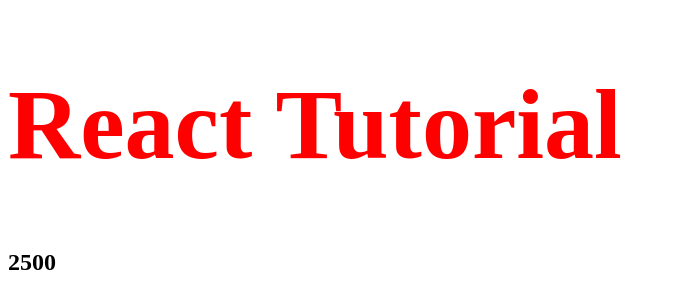
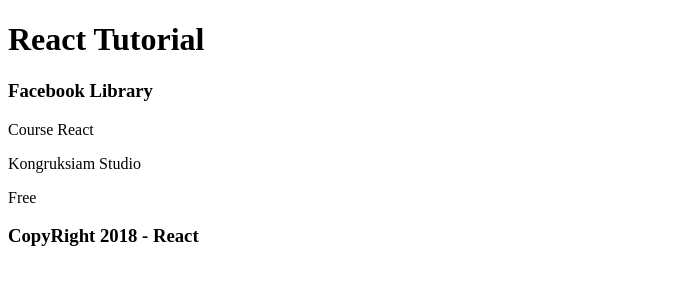
Before and after one commit to earth1168/ReactT, a React (Create React App) app in the folder hello-react/: page / in a window 1280 px wide. Shown: the top 308 px of the page, without its empty margins (0-676 px from the left). Built offline with nearby package versions, Linux system fonts and the light colour scheme.

Commit message:
Property - Component

```diff
--- a/hello-react/src/App.js
+++ b/hello-react/src/App.js
@@ -1,19 +1,21 @@
 import React, { Component } from 'react';
+import Footer from './Footer';
+import Content from './Content';
+import Header from './Header';
 //สร้าง component - JSX
 
 class App extends Component {
   render(){
-    var mystlye={
-      fontSize:100,
-      color:'#FF0000'
-    }
     return(
       <div>
-      <h1 style={mystlye}>React Tutorial</h1>
-      <h2>{50*50}</h2>
-      </div>
-    )
+          <Header/>
+          <Content title="Course React" name="Kongruksiam Studio" price="Free" />
+          <Footer/>
+     </div>
+    );
   }
 }
 
+
+
 export default App;
--- /dev/null
+++ b/hello-react/src/Content.js
@@ -0,0 +1,15 @@
+import React, { Component } from 'react';
+
+class Content extends Component{
+    render(){
+      return(
+        <div>
+            <h3>Facebook Library</h3>
+            <p>{this.props.title}  </p>
+            <p>{this.props.name}  </p>
+            <p>{this.props.price}  </p>
+       </div>
+      );
+    }
+  }
+  export default Content;
--- /dev/null
+++ b/hello-react/src/Footer.js
@@ -0,0 +1,12 @@
+import React, { Component } from 'react';
+
+class Footer extends Component{
+    render(){
+      return(
+        <div>
+            <h3>CopyRight 2018 - React</h3>
+       </div>
+      );
+    }
+  }
+  export default Footer;
--- /dev/null
+++ b/hello-react/src/Header.js
@@ -0,0 +1,12 @@
+import React, { Component } from 'react';
+
+class Header extends Component{
+    render(){
+      return(
+        <div>
+            <h1>React Tutorial</h1>
+       </div>
+      );
+    }
+  }
+  export default Header;
```
